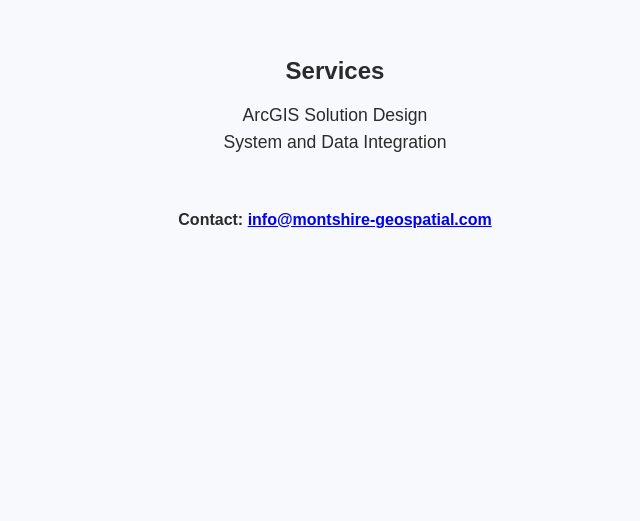
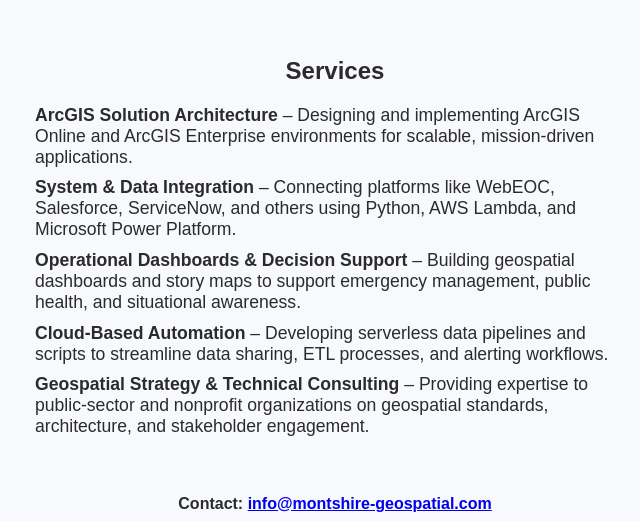
Before and after one commit to montshire-geospatial/.github, a plain HTML site: page index.html in a window 1280 px wide. Shown: the part 545-1066 px from the top of the page, without its empty margins (305-945 px from the left). Before the commit the page ends 800 px from the top, so only its background shows below. Drawn offline with Linux system fonts and the light colour scheme.

Commit message:
Update index.html

```diff
--- a/index.html
+++ b/index.html
@@ -47,6 +47,12 @@
       margin-top: 2rem;
       font-weight: bold;
     }
+    .services ul li {
+      text-align: left;
+      max-width: 600px;
+      margin: 0.6rem 0;
+    }
+
   </style>
 </head>
 <body>
@@ -55,10 +61,14 @@
 
   <div class="services">
     <h2>Services</h2>
-    <ul>
-      <li>ArcGIS Solution Design</li>
-      <li>System and Data Integration</li>
-    </ul>
+      <ul>
+        <li><strong>ArcGIS Solution Architecture</strong> – Designing and implementing ArcGIS Online and ArcGIS Enterprise environments for scalable, mission-driven applications.</li>
+        <li><strong>System & Data Integration</strong> – Connecting platforms like WebEOC, Salesforce, ServiceNow, and others using Python, AWS Lambda, and Microsoft Power Platform.</li>
+        <li><strong>Operational Dashboards & Decision Support</strong> – Building geospatial dashboards and story maps to support emergency management, public health, and situational awareness.</li>
+        <li><strong>Cloud-Based Automation</strong> – Developing serverless data pipelines and scripts to streamline data sharing, ETL processes, and alerting workflows.</li>
+        <li><strong>Geospatial Strategy & Technical Consulting</strong> – Providing expertise to public-sector and nonprofit organizations on geospatial standards, architecture, and stakeholder engagement.</li>
+      </ul>
+
   </div>
 
   <div class="contact">
```
